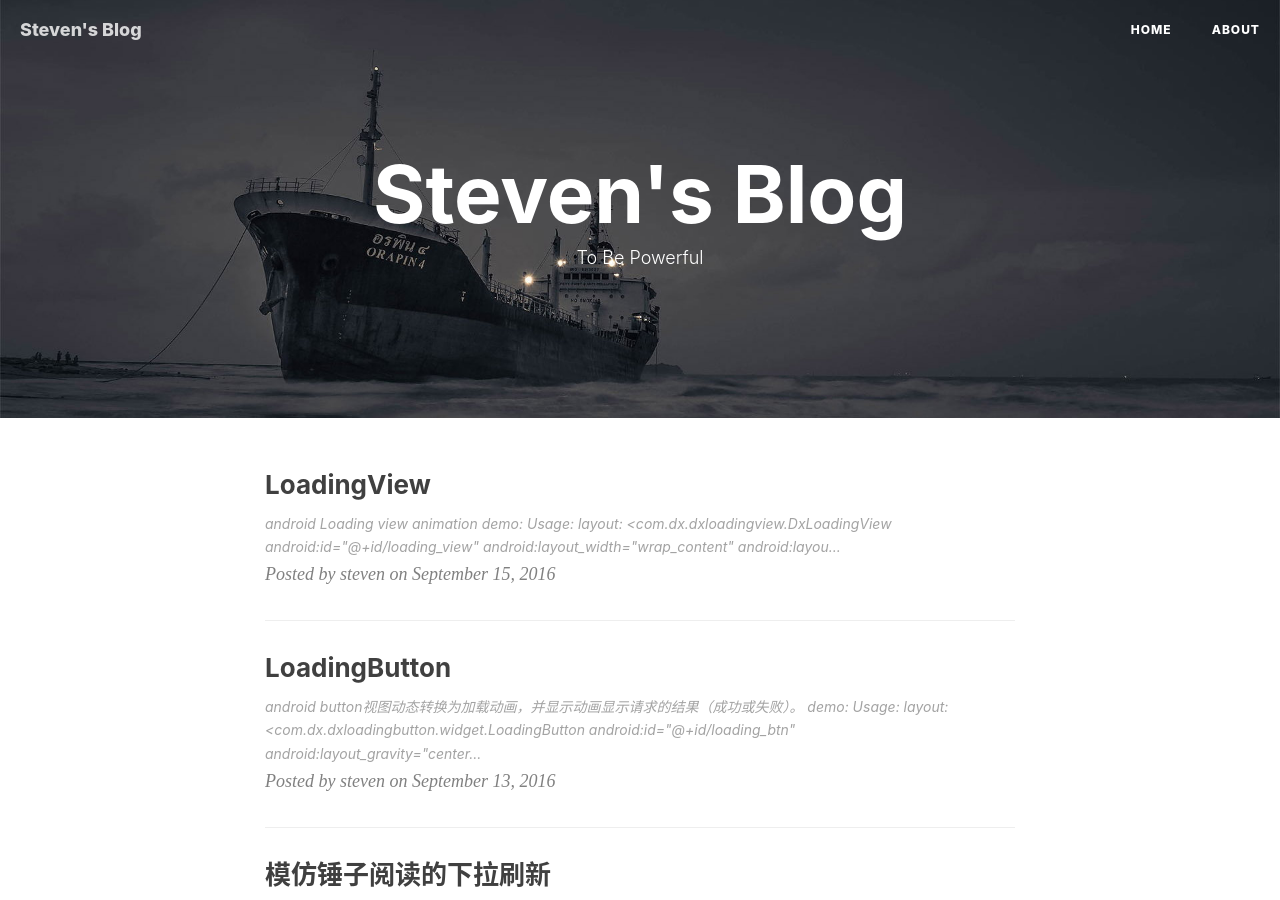
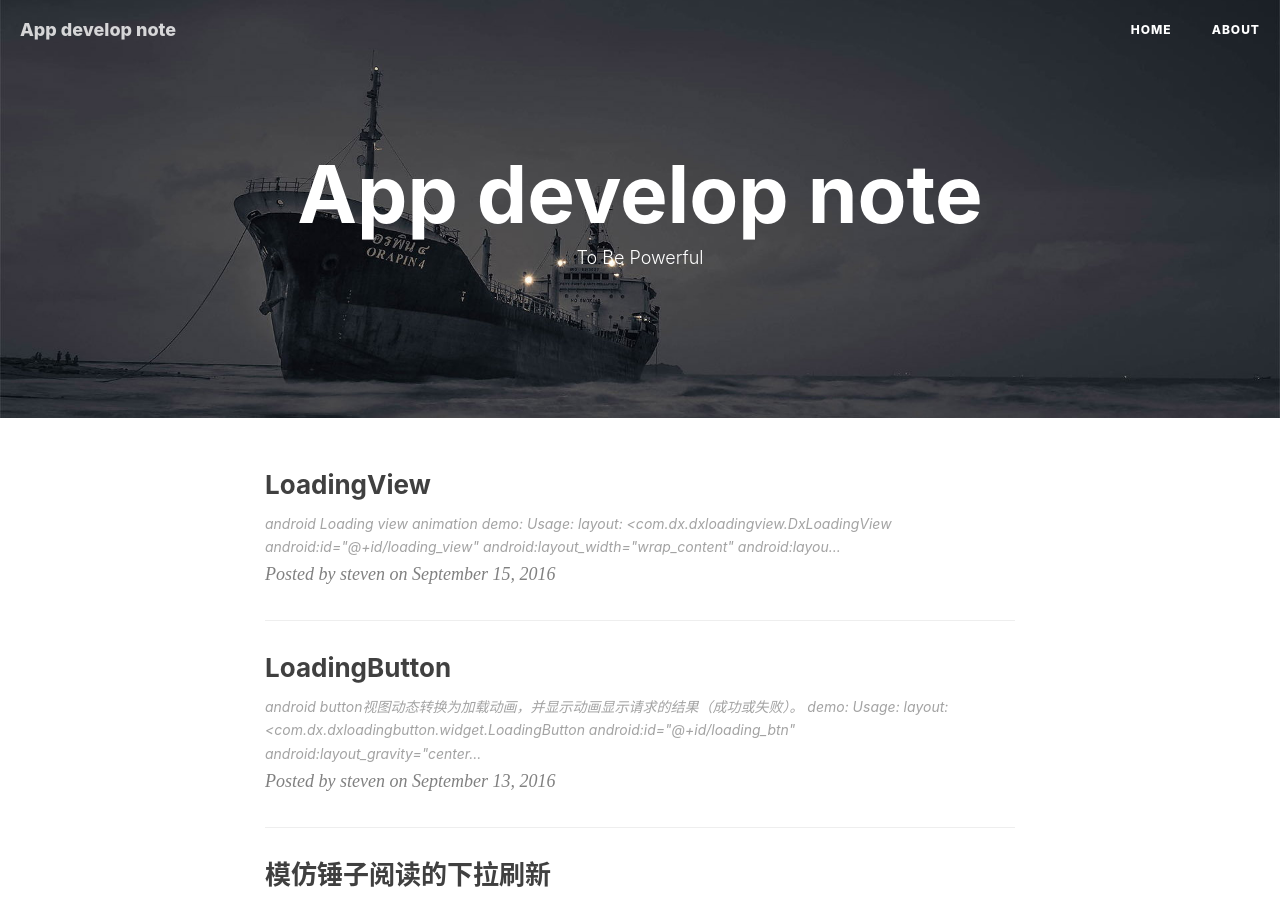
Before and after one commit to StevenDXC/Blog, a Jekyll site: the page built from index.html, in a window 1280 px wide and 900 px high. Built offline with Jekyll 4.4.1, drawn with Linux system fonts in a browser that asks for light colours; nearby versions of some CDN libraries; Markdown is read by kramdown in place of the engine named in the settings; the list of posts is cut into pages by our own code; comment, search, counter and statistics services are not loaded; some of the changed text lies outside the part shown.

Commit message:
Update _config.yml

```diff
--- a/_config.yml
+++ b/_config.yml
@@ -1,5 +1,5 @@
 # Site settings
-title: Steven's Blog
+title: App develop note
 SEOTitle:  Index
 header-img: img/home-bg.jpg
 email: chengxd3@gmail.com
```
